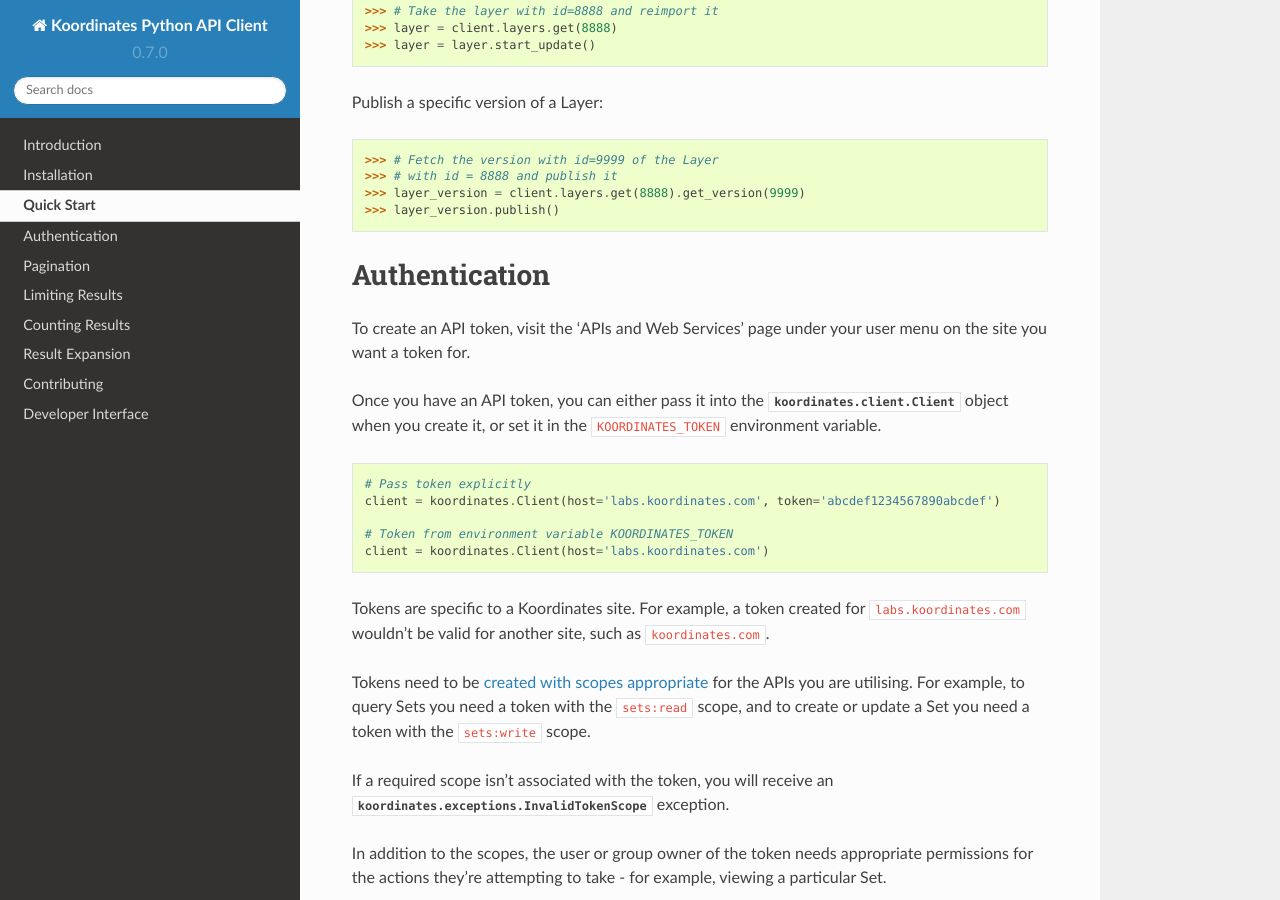
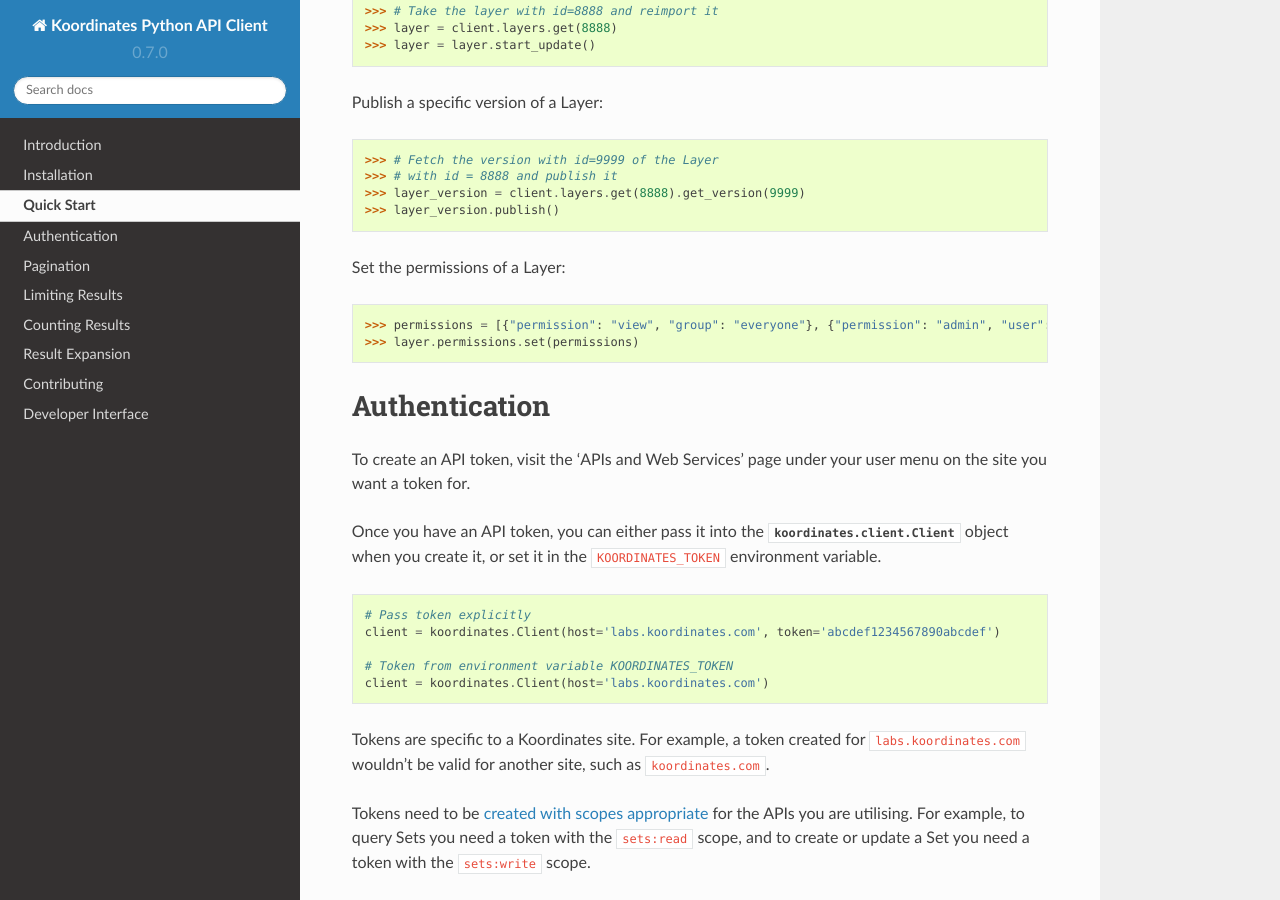
Before and after one commit to koordinates/python-client, a Sphinx documentation site: the page built from docs/source/user/quickstart.rst, in a window 1280 px wide and 900 px high, scrolled down 1846 px. Built offline with Sphinx 7.4.7 and the Read the Docs theme 2.0.0, drawn with Linux system fonts in a browser that asks for light colours.

Commit message:
Document how permissions are set in the quickstart

```diff
--- a/docs/source/user/quickstart.rst
+++ b/docs/source/user/quickstart.rst
@@ -81,6 +81,11 @@
     >>> layer_version = client.layers.get(8888).get_version(9999)
     >>> layer_version.publish()
 
+Set the permissions of a Layer::
+
+    >>> permissions = [{"permission": "view", "group": "everyone"}, {"permission": "admin", "user": 123}]
+    >>> layer.permissions.set(permissions)
+
 
 Authentication
 ==============
```
